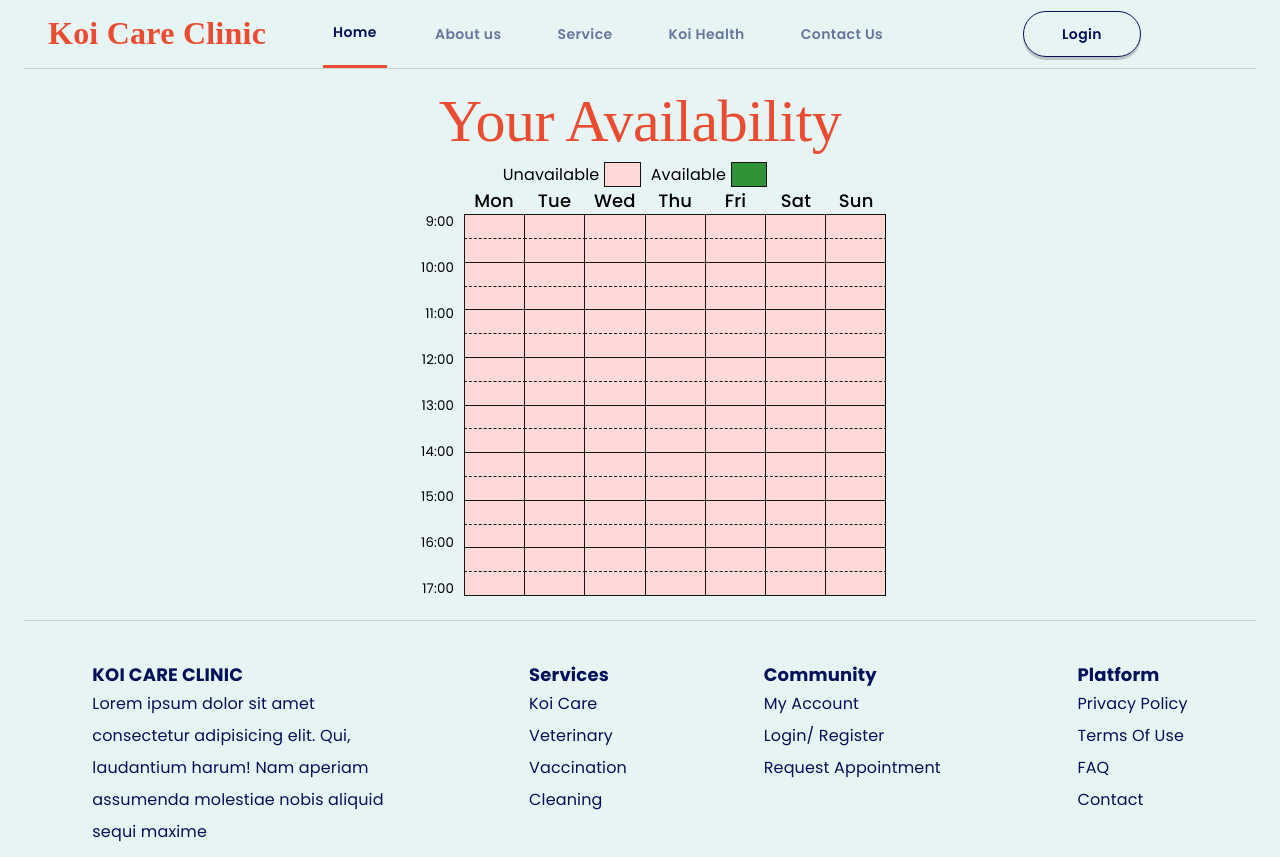
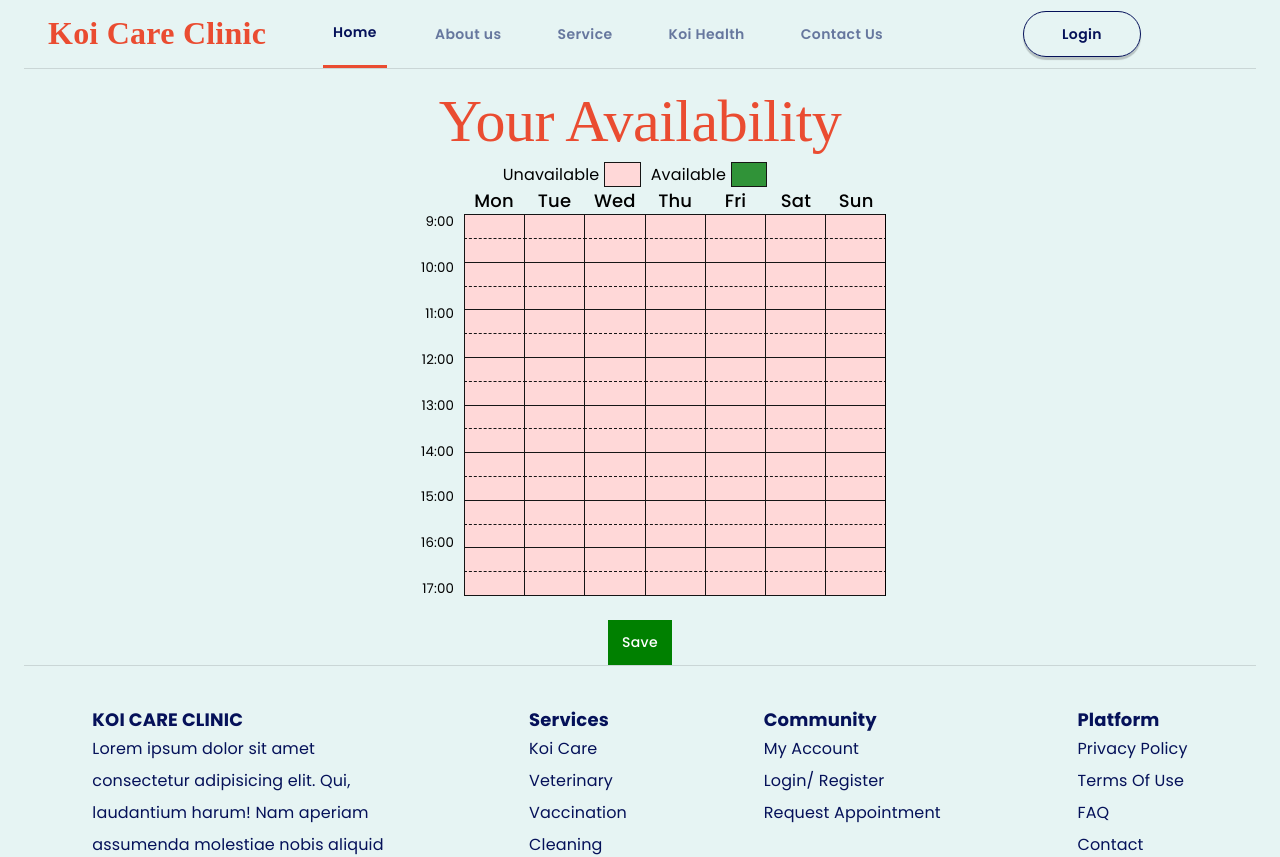
Before and after one commit to ThinhND3004/SWP391_Fall24_KoiVeterinaryServiceCenter_FE, a React (Vite) app: page /veterian in a window 1280 px wide. Shown: the top 857 px of the page. Built offline with nearby package versions, Linux system fonts and the light colour scheme.

Commit message:
update add block method

```diff
--- a/src/pages/Management/Verterian/SaveButton.jsx
+++ b/src/pages/Management/Verterian/SaveButton.jsx
@@ -13,23 +13,22 @@ function save_button_clicked() {
     let data = [];
 
     for (let i = 0; i < selectedElements.length;) {
-        const label = selectedElements[i].getAttribute("label");
+        const label = selectedElements[i].getAttribute("id");
         const day = label.split(" ")[0];
         const start_time = turn_string_to_date(label.split(" ")[1]);
 
         // Clone start_time to avoid mutating the original start_time
         let continous_time = new Date(start_time.getTime());
         continous_time.setMinutes(continous_time.getMinutes() + 30);
-        i++;
-        for (; i < selectedElements.length; i++) {
-            const temp_label = selectedElements[i].getAttribute("label");
+
+        for (i=i+1; i < selectedElements.length; i++) {
+            const temp_label = selectedElements[i].getAttribute("id");
             const next_day = temp_label.split(" ")[0];
             const next_time = turn_string_to_date(temp_label.split(" ")[1]);
 
             // Time in the current day is continuous with 30 minutes
             console.log(`Continous time: ${continous_time.getHours() + ':' + continous_time.getMinutes().toString().padStart(2, '0')} AND Next time: ${next_time.getHours() + ':' + next_time.getMinutes().toString().padStart(2, '0')}`)
-            if (day === next_day && continous_time.getTime() == next_time.getTime()) {
-                console.log("All true;")
+            if (day === next_day && continous_time.getTime() === next_time.getTime()) {
                 continous_time.setMinutes(continous_time.getMinutes() + 30);
             } else break;
 
@@ -41,8 +40,7 @@ function save_button_clicked() {
             end_time: continous_time.getHours() + ':' + continous_time.getMinutes().toString().padStart(2, '0')
         });
     }
-
-    console.log(data);
+    console.log(data)
     return data;
 }
 
--- a/src/pages/Management/Verterian/TableGrid.jsx
+++ b/src/pages/Management/Verterian/TableGrid.jsx
@@ -1,6 +1,5 @@
 import React, { useState, useRef } from "react";
 import TimeBlock from "./TimeBlock";
-import { DARK_GREEN, LIGHT_PINK } from "~/theme";
 import { Box } from "@mui/material";
 
 const text = 'rgb(22, 21, 21)';
@@ -9,11 +8,9 @@ const timeArr = ['9', '10', '11', '12', '13', '14', '15', '16', '17'];
 const timeBlockArr = [];
 
 // Assuming timeArr and dayArr are defined
-timeArr.slice(0, timeArr.length - 1).forEach((time) => {
-  dayArr.forEach((day) => {
+dayArr.forEach((day) => {
+  timeArr.slice(0, timeArr.length - 1).forEach((time) => {
     timeBlockArr.push(`${day} ${time}:00`); // Push hour time blocks
-  });
-  dayArr.forEach((day) => {
     timeBlockArr.push(`${day} ${time}:30`); // Push half-hour time blocks
   });
 });
@@ -29,7 +26,6 @@ const TableGrid = () => {
 
   const startSelecting = (e) => {
     if (!containerRef.current) return;
-    console.log(e.target.id)
 
     if (selectedBoxes.includes(e.target.id)) setIsBoxSelected(true);
     else setIsBoxSelected(false);
@@ -95,7 +91,6 @@ const TableGrid = () => {
         ) {
           // Deselect => PINK
           const index = selected.indexOf(timeBlock);
-          console.log(index)
           if (isBoxSelected && index > -1) {
             selected.splice(index, 1); // 2nd parameter means remove one item only
           }
@@ -122,9 +117,9 @@ const TableGrid = () => {
     >
 
       {isSelecting && selectionBox && (
-        <div
+        <Box
           ref={selectionRef}
-          style={{
+          sx={{
             position: "absolute",
             border: "1px dashed #000",
             backgroundColor: "rgba(0, 0, 255, 0.1)",
@@ -135,14 +130,15 @@ const TableGrid = () => {
             height: selectionBox.height + "px",
             pointerEvents: "none", // Prevent interaction with selection box
           }}
-        ></div>
+        ></Box>
       )}
 
       {/* TABLE GRID */}
-      <div
+      <Box
         style={{
           display: 'inline-grid',
-          gridTemplateColumns: `repeat(${dayArr.length}, 1fr)`,
+          gridTemplateRows: `repeat(${(timeArr.length-1) * 2}, 1fr)`, // Define rows instead of columns
+          gridAutoFlow: 'column', // Set auto flow to fill columns first
           width: '100%',
           borderTop: `1px solid ${text}`,
           transition: '0.5s'
@@ -152,12 +148,12 @@ const TableGrid = () => {
         {timeBlockArr.map((timeBlock) => (
           <TimeBlock
             key={timeBlock}
-            title={timeBlock}
-            backgroundColor={selectedBoxes.includes(timeBlock) ? DARK_GREEN : LIGHT_PINK}
+            id={timeBlock}
+            isSelected={selectedBoxes.includes(timeBlock)}
             borderBottom={timeBlock.includes('30') ? 'solid' : 'dashed'}
           ></TimeBlock>
         ))}
-      </div>
+      </Box>
     </Box>
   );
 };
--- a/src/pages/Management/Verterian/TimeBlock.jsx
+++ b/src/pages/Management/Verterian/TimeBlock.jsx
@@ -1,14 +1,16 @@
 import { Box } from "@mui/material";
+import { DARK_GREEN, LIGHT_PINK } from "~/theme";
 const text = 'rgb(22, 21, 21)';
 
-function TimeBlock({ backgroundColor, title, borderBottom }) {
+function TimeBlock({ id, isSelected, borderBottom }) {
     return (
         <Box
-            id={title}
+            id={id}
+            className={isSelected ? 'selected' : ''}
             sx={{
                 width: '100%',
                 height: 'calc(20px + 0.22vw)',
-                backgroundColor: backgroundColor,
+                backgroundColor: isSelected ? DARK_GREEN : LIGHT_PINK,
                 borderLeft: `1px solid ${text}`,
                 borderRight: `1px solid ${text}`,
                 borderBottom: `1px ${borderBottom} ${text}`,
@@ -18,7 +20,6 @@ function TimeBlock({ backgroundColor, title, borderBottom }) {
                 userSelect: 'none',
                 WebkitUserDrag: 'none',
             }}
-            title={title}
         >
         </Box>
     )
--- a/src/pages/Management/Verterian/Timetable.jsx
+++ b/src/pages/Management/Verterian/Timetable.jsx
@@ -2,6 +2,7 @@ import { Typography, Box } from '@mui/material';
 import TableHeader from './TableHeader';
 import Schedule from './Schedule';
 import { ORANGE_COLOR } from '~/theme';
+import SaveButton from './SaveButton';
 
 function Timetable() {
     return (
@@ -16,6 +17,7 @@ function Timetable() {
                 </Typography>
                 <TableHeader></TableHeader>
                 <Schedule></Schedule>
+                <SaveButton></SaveButton>
             </Box>
 
         </Box>
```
